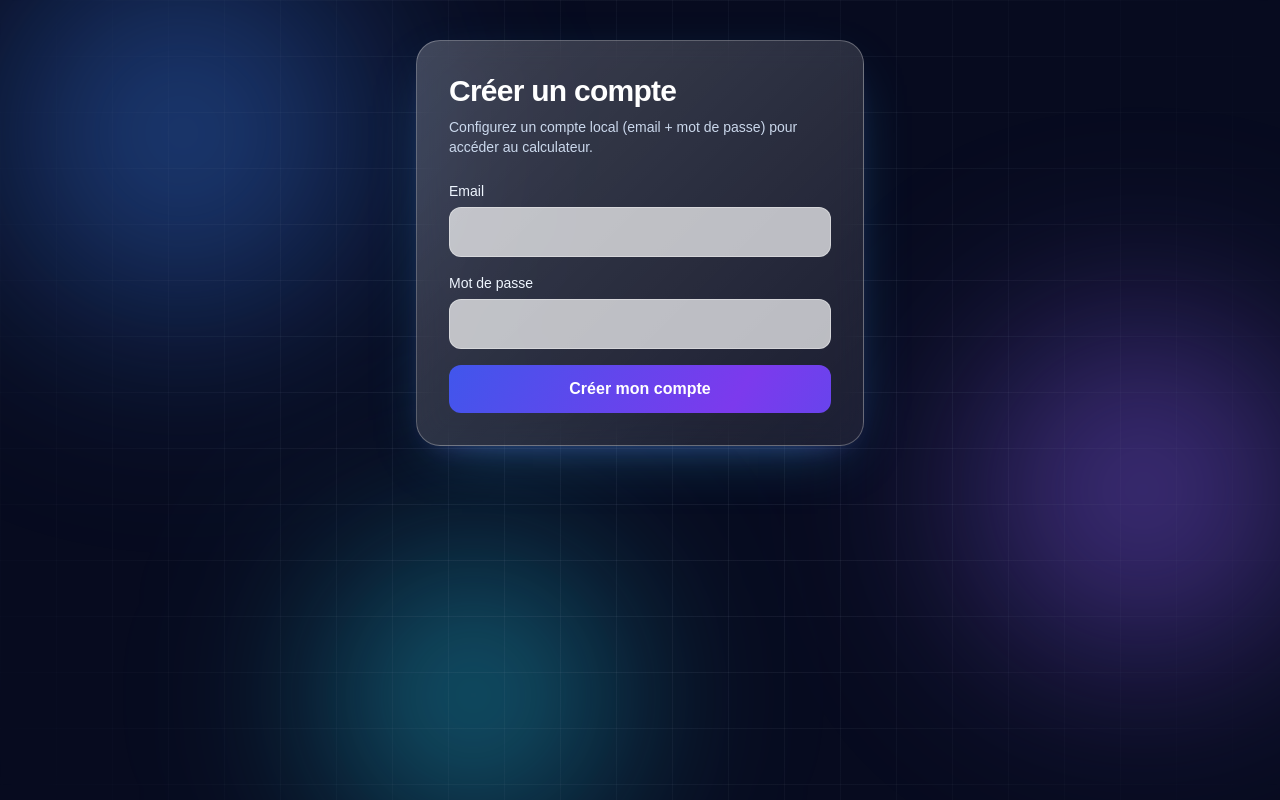
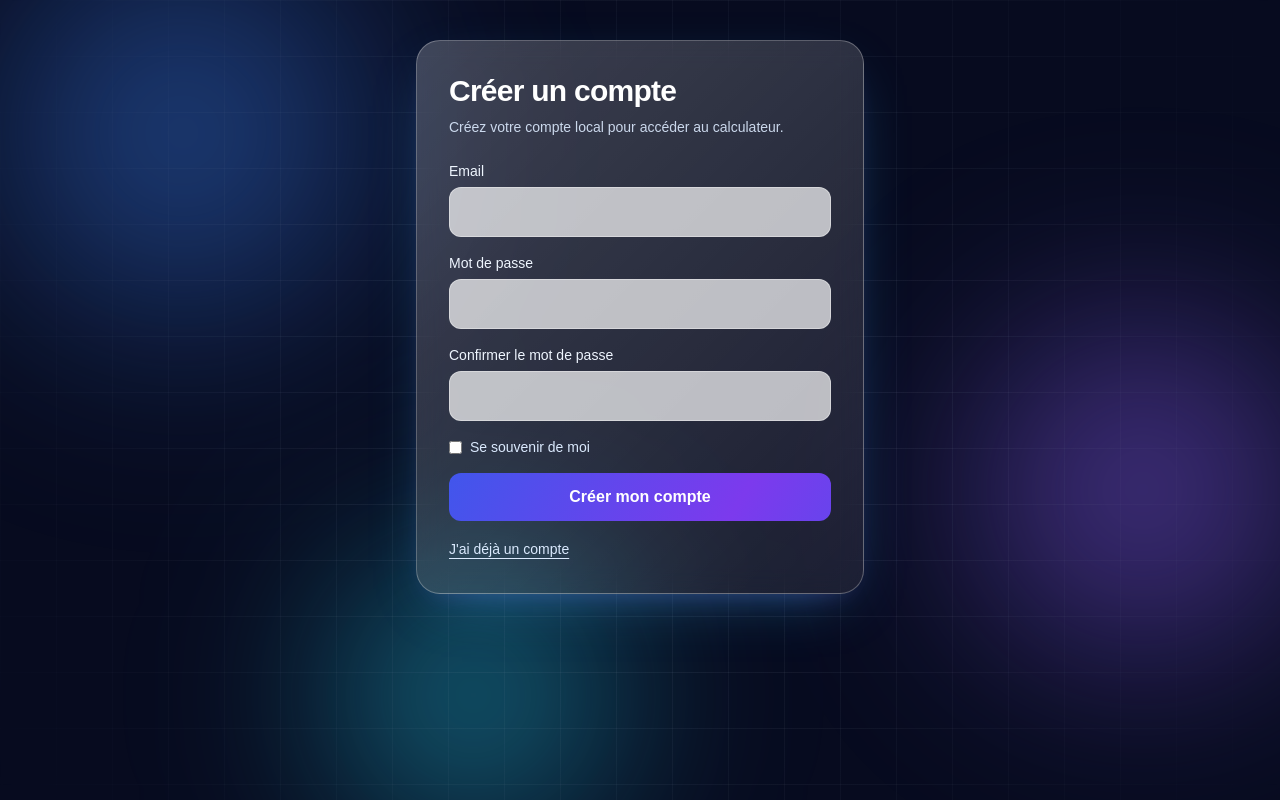
Before and after one commit to lebigboss06/calcul-m2, a Next.js app: page / in a window 1280 px wide. Built offline with nearby package versions, Linux system fonts and the light colour scheme.

Commit message:
remove logo

```diff
--- a/app/page.tsx
+++ b/app/page.tsx
@@ -269,8 +269,10 @@ function AnimatedStyles() {
 export default function Home() {
   const [activeView, setActiveView] = useState<"calculator" | "sitePhotos">("calculator");
   const [accounts, setAccounts] = useState<Account[]>([]);
+  const [showCreateAccountForm, setShowCreateAccountForm] = useState(false);
   const [createEmailInput, setCreateEmailInput] = useState("");
   const [createPasswordInput, setCreatePasswordInput] = useState("");
+  const [createConfirmPasswordInput, setCreateConfirmPasswordInput] = useState("");
   const [loginEmailInput, setLoginEmailInput] = useState("");
   const [loginPasswordInput, setLoginPasswordInput] = useState("");
   const [rememberMe, setRememberMe] = useState(false);
@@ -509,6 +511,12 @@ export default function Home() {
   }, [clients, sitePhotoClientId]);
 
   useEffect(() => {
+    if (accounts.length === 0) {
+      setShowCreateAccountForm(true);
+    }
+  }, [accounts.length]);
+
+  useEffect(() => {
     if (!zoomedPhoto) return;
 
     const handleKeyDown = (event: KeyboardEvent) => {
@@ -676,6 +684,17 @@ export default function Home() {
     [rooms],
   );
 
+  const persistSession = (email: string) => {
+    const sessionPayload = JSON.stringify({ email });
+    if (rememberMe) {
+      window.localStorage.setItem(SESSION_STORAGE_KEY, sessionPayload);
+      window.sessionStorage.removeItem(SESSION_STORAGE_KEY);
+      return;
+    }
+    window.sessionStorage.setItem(SESSION_STORAGE_KEY, sessionPayload);
+    window.localStorage.removeItem(SESSION_STORAGE_KEY);
+  };
+
   const handleAddRoom = (event: FormEvent<HTMLFormElement>) => {
     event.preventDefault();
 
@@ -728,6 +747,7 @@ export default function Home() {
 
     const cleanedEmail = createEmailInput.trim().toLowerCase();
     const cleanedPassword = createPasswordInput;
+    const cleanedConfirmPassword = createConfirmPasswordInput;
 
     if (!cleanedEmail || !cleanedEmail.includes("@")) {
       setAuthError("Veuillez saisir un email valide.");
@@ -738,18 +758,28 @@ export default function Home() {
       return;
     }
     if (accounts.some((account) => account.email === cleanedEmail)) {
-      setAuthError("Un compte existe déjà avec cet email.");
+      setAuthError("Compte déjà existant");
+      return;
+    }
+    if (cleanedPassword !== cleanedConfirmPassword) {
+      setAuthError("Les mots de passe ne correspondent pas.");
       return;
     }
 
     const nextAccounts = [...accounts, { email: cleanedEmail, password: cleanedPassword }];
     setAccounts(nextAccounts);
     window.localStorage.setItem(ACCOUNTS_STORAGE_KEY, JSON.stringify(nextAccounts));
+
+    persistSession(cleanedEmail);
+    setConnectedEmail(cleanedEmail);
+    setIsAuthenticated(true);
+    setShowCreateAccountForm(false);
     setCreateEmailInput("");
     setCreatePasswordInput("");
-    setLoginEmailInput(cleanedEmail);
+    setCreateConfirmPasswordInput("");
+    setLoginEmailInput("");
     setLoginPasswordInput("");
-    setAuthError("Compte créé. Connectez-vous.");
+    setAuthError("");
   };
 
   const handleLogin = (event: FormEvent<HTMLFormElement>) => {
@@ -770,15 +800,7 @@ export default function Home() {
     setIsAuthenticated(true);
     setAuthError("");
     setLoginPasswordInput("");
-
-    const sessionPayload = JSON.stringify({ email: matchedAccount.email });
-    if (rememberMe) {
-      window.localStorage.setItem(SESSION_STORAGE_KEY, sessionPayload);
-      window.sessionStorage.removeItem(SESSION_STORAGE_KEY);
-    } else {
-      window.sessionStorage.setItem(SESSION_STORAGE_KEY, sessionPayload);
-      window.localStorage.removeItem(SESSION_STORAGE_KEY);
-    }
+    persistSession(matchedAccount.email);
   };
 
   const handleLogout = () => {
@@ -889,7 +911,7 @@ export default function Home() {
     setSitePhotos((prevPhotos) => prevPhotos.filter((photo) => photo.id !== id));
   };
 
-  if (accounts.length === 0) {
+  if (!isAuthenticated) {
     return (
       <div className="relative min-h-screen overflow-hidden px-4 py-8 sm:px-6 sm:py-10">
         <AnimatedBackdrop />
@@ -897,12 +919,15 @@ export default function Home() {
         <main className="mx-auto w-full max-w-md">
           <section className="glass-card hover-lift fade-in rounded-3xl p-6 sm:p-8">
             <h1 className="text-3xl font-bold tracking-tight text-white">
-              Créer un compte
+              {showCreateAccountForm ? "Créer un compte" : "Connexion"}
             </h1>
             <p className="mt-2 text-sm text-blue-100/90">
-              Configurez un compte local (email + mot de passe) pour accéder au calculateur.
-            </p>
-
+              {showCreateAccountForm
+                ? "Créez votre compte local pour accéder au calculateur."
+                : "Connectez-vous avec votre email et votre mot de passe."}
+            </p>
+
+            {showCreateAccountForm ? (
               <form onSubmit={handleCreateAccount} className="mt-6 space-y-4">
                 <div>
                   <label
@@ -936,6 +961,33 @@ export default function Home() {
                   />
                 </div>
 
+                <div>
+                  <label
+                    htmlFor="createPasswordConfirm"
+                    className="mb-1.5 block text-sm font-medium text-blue-50"
+                  >
+                    Confirmer le mot de passe
+                  </label>
+                  <input
+                    id="createPasswordConfirm"
+                    type="password"
+                    value={createConfirmPasswordInput}
+                    onChange={(event) =>
+                      setCreateConfirmPasswordInput(event.target.value)
+                    }
+                    className="soft-input w-full rounded-xl px-4 py-3 text-slate-900 outline-none transition"
+                  />
+                </div>
+
+                <label className="flex items-center gap-2 text-sm text-blue-100">
+                  <input
+                    type="checkbox"
+                    checked={rememberMe}
+                    onChange={(event) => setRememberMe(event.target.checked)}
+                  />
+                  Se souvenir de moi
+                </label>
+
                 {authError ? (
                   <p className="rounded-lg border border-red-200/40 bg-red-500/20 px-3 py-2 text-sm font-medium text-red-100">
                     {authError}
@@ -949,26 +1001,7 @@ export default function Home() {
                   Créer mon compte
                 </button>
               </form>
-          </section>
-        </main>
-      </div>
-    );
-  }
-
-  if (!isAuthenticated) {
-    return (
-      <div className="relative min-h-screen overflow-hidden px-4 py-8 sm:px-6 sm:py-10">
-        <AnimatedBackdrop />
-        <AnimatedStyles />
-        <main className="mx-auto w-full max-w-md">
-          <section className="glass-card hover-lift fade-in rounded-3xl p-6 sm:p-8">
-            <h1 className="text-3xl font-bold tracking-tight text-white">
-              Connexion
-            </h1>
-            <p className="mt-2 text-sm text-blue-100/90">
-              Connectez-vous avec votre email et votre mot de passe.
-            </p>
-
+            ) : (
               <form onSubmit={handleLogin} className="mt-6 space-y-4">
                 <div>
                   <label
@@ -1024,6 +1057,33 @@ export default function Home() {
                   Se connecter
                 </button>
               </form>
+            )}
+
+            <div className="mt-4">
+              {showCreateAccountForm ? (
+                <button
+                  type="button"
+                  onClick={() => {
+                    setShowCreateAccountForm(false);
+                    setAuthError("");
+                  }}
+                  className="text-sm text-blue-100 underline underline-offset-4 transition hover:text-white"
+                >
+                  J&apos;ai déjà un compte
+                </button>
+              ) : (
+                <button
+                  type="button"
+                  onClick={() => {
+                    setShowCreateAccountForm(true);
+                    setAuthError("");
+                  }}
+                  className="text-sm text-blue-100 underline underline-offset-4 transition hover:text-white"
+                >
+                  Créer un compte
+                </button>
+              )}
+            </div>
           </section>
         </main>
       </div>
```
Lines whose indentation alone changed are shown as unchanged.
